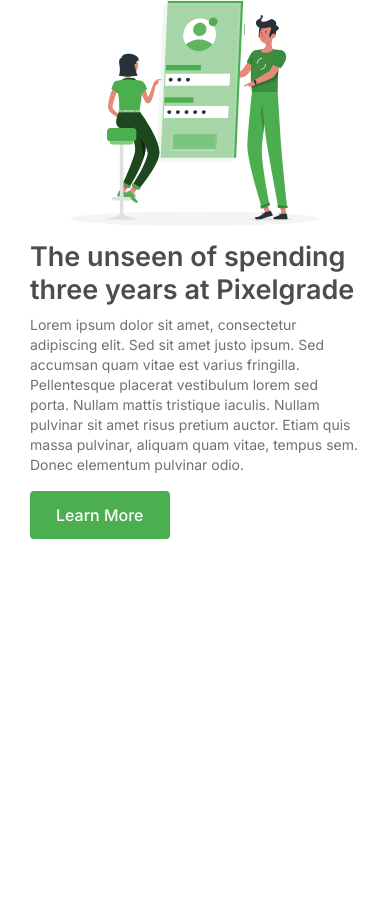
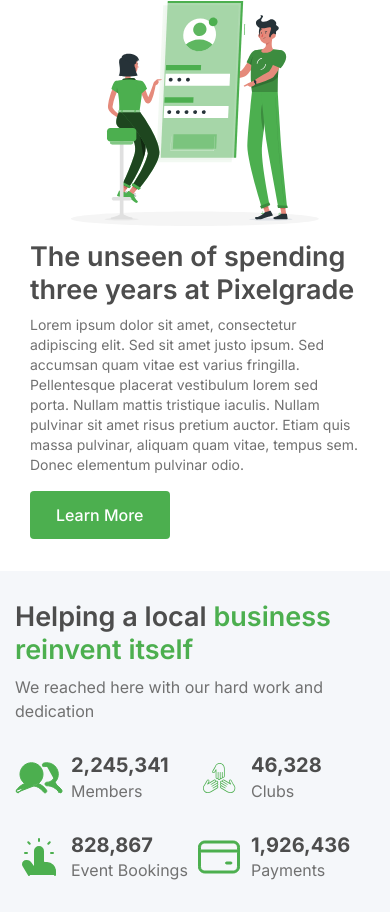
Before and after one commit to astik-dev/landing-page, a plain HTML site: page index.html in a window 390 px wide. Shown: the part 1926-2838 px from the top of the page. Before the commit the page ends 2465 px from the top, so only its background shows below. Drawn offline with Linux system fonts and the light colour scheme.

Commit message:
Deploying to gh-pages from @ astik-dev/nexcent-landing-page@b6362f1bc931ed11f06835b195c6a7169f0e7f25 🚀

```diff
--- a/css/style.css
+++ b/css/style.css
@@ -112,6 +112,10 @@
 .title {
   font-weight: 600;
   color: #4D4D4D;
+}
+
+.title span {
+  color: #4CAF4F;
 }
 
 .subtitle {
@@ -296,10 +300,6 @@
   width: 61%;
 }
 
-.hero__title span {
-  color: #4CAF4F;
-}
-
 .hero__subtitle {
   margin: 16px 0 32px 0;
 }
@@ -465,6 +465,67 @@
   margin: 16px 0 32px 0;
 }
 
+.achievements {
+  margin: 48px 0;
+  padding: 64px 0;
+  background: #F5F7FA;
+}
+
+.achievements__container {
+  display: -webkit-box;
+  display: -ms-flexbox;
+  display: flex;
+  -webkit-box-pack: justify;
+      -ms-flex-pack: justify;
+          justify-content: space-between;
+  -webkit-box-align: center;
+      -ms-flex-align: center;
+          align-items: center;
+  gap: 40px;
+}
+
+.achievements__heading {
+  -ms-flex-negative: 0;
+      flex-shrink: 0;
+}
+
+.achievements__heading .title {
+  max-width: 410px;
+  margin-bottom: 8px;
+}
+
+.achievements__items {
+  display: -webkit-box;
+  display: -ms-flexbox;
+  display: flex;
+  gap: 40px 30px;
+  -ms-flex-wrap: wrap;
+      flex-wrap: wrap;
+  max-width: 540px;
+}
+
+.achievements__item {
+  -webkit-box-flex: 1;
+      -ms-flex: 1;
+          flex: 1;
+  display: -webkit-inline-box;
+  display: -ms-inline-flexbox;
+  display: inline-flex;
+  -webkit-box-align: center;
+      -ms-flex-align: center;
+          align-items: center;
+  gap: 16px;
+  -webkit-transition: all 0.3s ease;
+  transition: all 0.3s ease;
+}
+
+.achievements__item-img {
+  width: 48px;
+  height: 48px;
+  -o-object-fit: contain;
+     object-fit: contain;
+}
+
 @media (max-width: 1199.5px) {
   h1 {
     font-size: 56px;
@@ -486,6 +547,11 @@
   .section-img-content__content {
     width: calc(61.63% - 40px);
     padding-right: 50px;
+  }
+
+  .achievements {
+    margin: 44px 0;
+    padding: 54px 0;
   }
 }
 
@@ -559,6 +625,29 @@
 
   .section-img-content__content p {
     margin: 12px 0 24px 0;
+  }
+
+  .achievements {
+    margin: 40px 0;
+    padding: 46px 0;
+  }
+
+  .achievements__container {
+    gap: 30px;
+  }
+
+  .achievements__heading {
+    -ms-flex-negative: 1;
+        flex-shrink: 1;
+  }
+
+  .achievements__heading .title {
+    max-width: 365px;
+  }
+
+  .achievements__items {
+    gap: 35px 25px;
+    max-width: 490px;
   }
 }
 
@@ -717,6 +806,39 @@
   .section-img-content__content p {
     margin: 8px 0 16px 0;
   }
+
+  .achievements {
+    margin: 36px 0;
+    padding: 38px 0;
+  }
+
+  .achievements__container {
+    -webkit-box-orient: vertical;
+    -webkit-box-direction: normal;
+        -ms-flex-direction: column;
+            flex-direction: column;
+    -webkit-box-align: stretch;
+        -ms-flex-align: stretch;
+            align-items: stretch;
+    -webkit-box-pack: start;
+        -ms-flex-pack: start;
+            justify-content: flex-start;
+  }
+
+  .achievements__items {
+    gap: 30px 0;
+    -ms-flex-pack: distribute;
+        justify-content: space-around;
+    max-width: none;
+  }
+
+  .achievements__item {
+    -webkit-box-flex: 1;
+        -ms-flex: auto;
+            flex: auto;
+    width: 50%;
+    min-width: 175px;
+  }
 }
 
 @media (max-width: 575.5px) {
@@ -842,6 +964,15 @@
     width: 100%;
     padding: 0 15px;
   }
+
+  .achievements {
+    margin: 32px 0;
+    padding: 30px 0;
+  }
+
+  .achievements__item {
+    gap: 8px;
+  }
 }
 
 @media (hover: hover) {
@@ -850,4 +981,10 @@
         -ms-transform: scale(1.03);
             transform: scale(1.03);
   }
+
+  .achievements__item:hover {
+    -webkit-transform: translateY(-4px);
+        -ms-transform: translateY(-4px);
+            transform: translateY(-4px);
+  }
 }
--- a/index.html
+++ b/index.html
@@ -9,9 +9,9 @@
 
     <link rel="preconnect" href="https://fonts.googleapis.com">
     <link rel="preconnect" href="https://fonts.gstatic.com" crossorigin>
-    <link href="https://fonts.googleapis.com/css2?family=Inter:wght@100;200;300;400;500;600;700;800;900&display=swap&_v=20240128170856" rel="stylesheet">
+    <link href="https://fonts.googleapis.com/css2?family=Inter:wght@100;200;300;400;500;600;700;800;900&display=swap&_v=20240128184459" rel="stylesheet">
 
-    <link rel="stylesheet" href="css/style.min.css?_v=20240128170856">
+    <link rel="stylesheet" href="css/style.min.css?_v=20240128184459">
 
 </head>
 <body>
@@ -160,9 +160,83 @@
     </div>
 </section>
 
+        <section class="achievements">
+    <div class="achievements__container container">
+
+        <div class="achievements__heading">
+
+            <h2 class="title">Helping a local <span>business reinvent itself</span></h2>
+
+            <p class="subtitle">We reached here with our hard work and dedication</p>
+
+        </div>
+
+        <div class="achievements__items">
+
+            <article class="achievements__item">
+
+    <img src="img/achievements/members.svg" alt="Members" class="achievements__item-img">
+
+    <div class="achievements__item-details">
+
+        <h3>2,245,341</h3>
+
+        <p class="subtitle">Members</p>
+
+    </div>
+
+</article>
+
+            <article class="achievements__item">
+
+    <img src="img/achievements/clubs.svg" alt="Clubs" class="achievements__item-img">
+
+    <div class="achievements__item-details">
+
+        <h3>46,328</h3>
+
+        <p class="subtitle">Clubs</p>
+
+    </div>
+
+</article>
+
+            <article class="achievements__item">
+
+    <img src="img/achievements/event-bookings.svg" alt="Event Bookings" class="achievements__item-img">
+
+    <div class="achievements__item-details">
+
+        <h3>828,867</h3>
+
+        <p class="subtitle">Event Bookings</p>
+
+    </div>
+
+</article>
+
+            <article class="achievements__item">
+
+    <img src="img/achievements/payments.svg" alt="Payments" class="achievements__item-img">
+
+    <div class="achievements__item-details">
+
+        <h3>1,926,436</h3>
+
+        <p class="subtitle">Payments</p>
+
+    </div>
+
+</article>
+
+        </div>
+
+    </div>
+</section>
+
     </main>
 
-    <script src="js/script.min.js?_v=20240128170856"></script>
+    <script src="js/script.min.js?_v=20240128184459"></script>
 
 </body>
 </html>
```
Also changed, not shown: css/style.min.css, img/achievements/clubs.svg (added), img/achievements/event-bookings.svg (added), img/achievements/members.svg (added), img/achievements/payments.svg (added).
